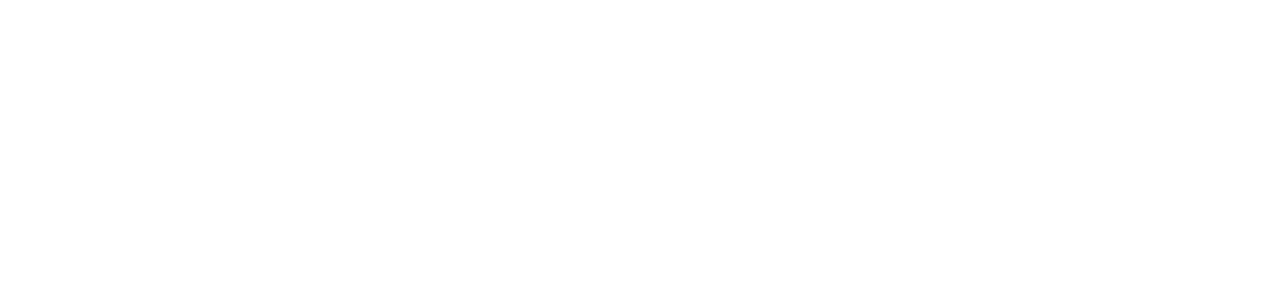
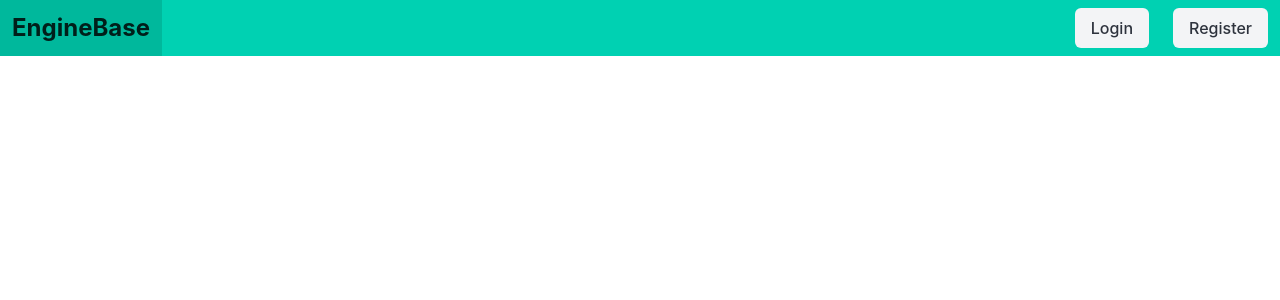
Before and after one commit to Millpaw/EngineBase-Project2, a React (Vite) app: page /homepage in a window 1280 px wide. Before the commit this address had no page. Shown: the top 300 px of the page. Built offline with nearby package versions, Linux system fonts and the light colour scheme.

Commit message:
added navbar to app-jacob

```diff
--- a/client/src/App.tsx
+++ b/client/src/App.tsx
@@ -3,10 +3,12 @@
 import LoginPage from "./pages/login-page";
 import RegisterPage from "./pages/register";
 import Profile from "./pages/dashboard";
+import Navbar from "./components/Nav";
 
 const App: React.FC = () => {
   return (
     <Router>
+      <Navbar />
       <Routes>
         <Route path="/" element={<Navigate to="/homepage" />} />
         <Route path="/login" element={<LoginPage />} />
--- a/client/src/components/Nav.tsx
+++ b/client/src/components/Nav.tsx
@@ -1,7 +1,46 @@
 import React from "react";
+import { Link } from "react-router-dom";
 
-export default function Nav() {
+const Navbar: React.FC = () => {
   return (
-    <h1>Nav</h1>
+    <nav className="navbar is-primary" role="navigation" aria-label="main navigation">
+      <div className="navbar-brand">
+        <Link to="/" className="navbar-item has-text-weight-bold is-size-4">
+          EngineBase
+        </Link>
+
+        {/* Hamburger menu for mobile */}
+        <a
+          role="button"
+          className="navbar-burger"
+          aria-label="menu"
+          aria-expanded="false"
+          data-target="navbarMenu"
+          onClick={() => {
+            const navbarBurger = document.querySelector(".navbar-burger");
+            const navbarMenu = document.querySelector("#navbarMenu");
+            navbarBurger?.classList.toggle("is-active");
+            navbarMenu?.classList.toggle("is-active");
+          }}
+        >
+          <span aria-hidden="true"></span>
+          <span aria-hidden="true"></span>
+          <span aria-hidden="true"></span>
+        </a>
+      </div>
+
+      <div id="navbarMenu" className="navbar-menu">
+        <div className="navbar-end">
+          <Link to="/login" className="navbar-item">
+            <button className="button is-light">Login</button>
+          </Link>
+          <Link to="/register" className="navbar-item">
+            <button className="button is-light">Register</button>
+          </Link>
+        </div>
+      </div>
+    </nav>
   );
-}
+};
+
+export default Navbar;
```
